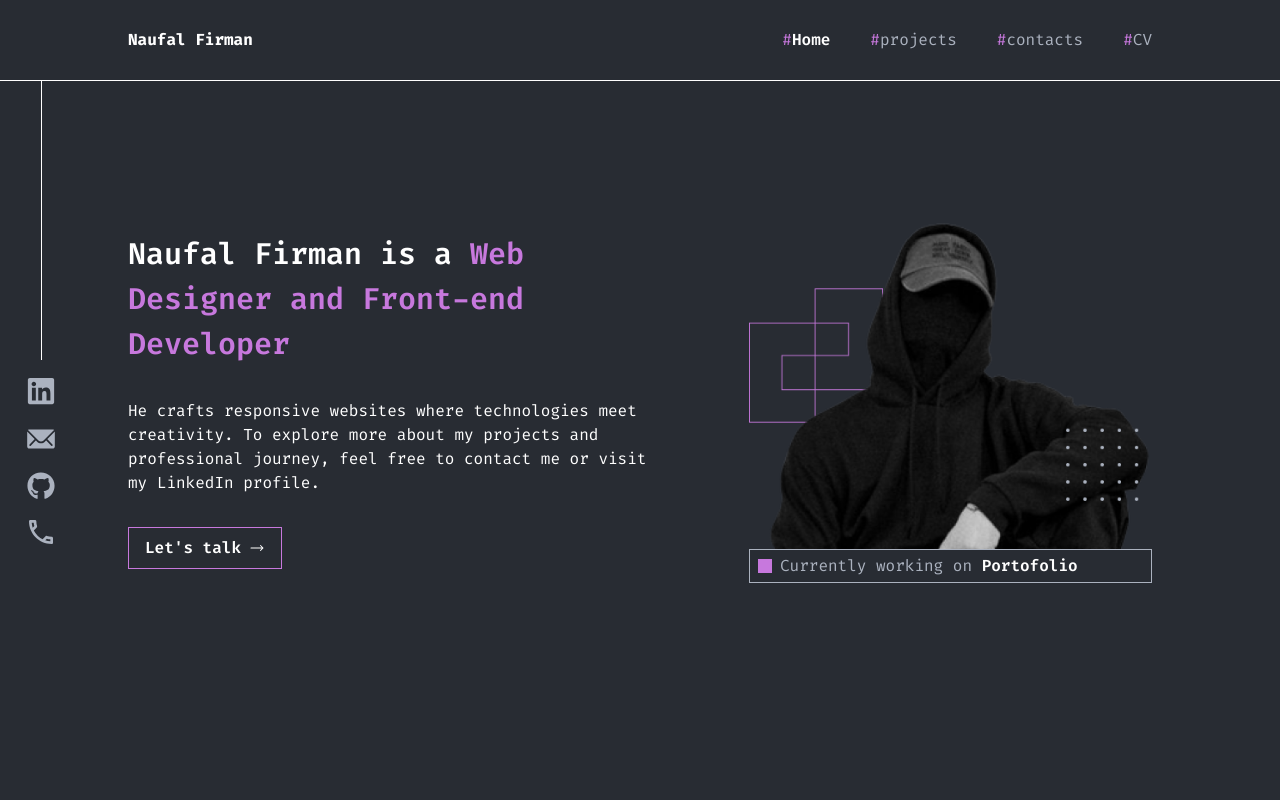
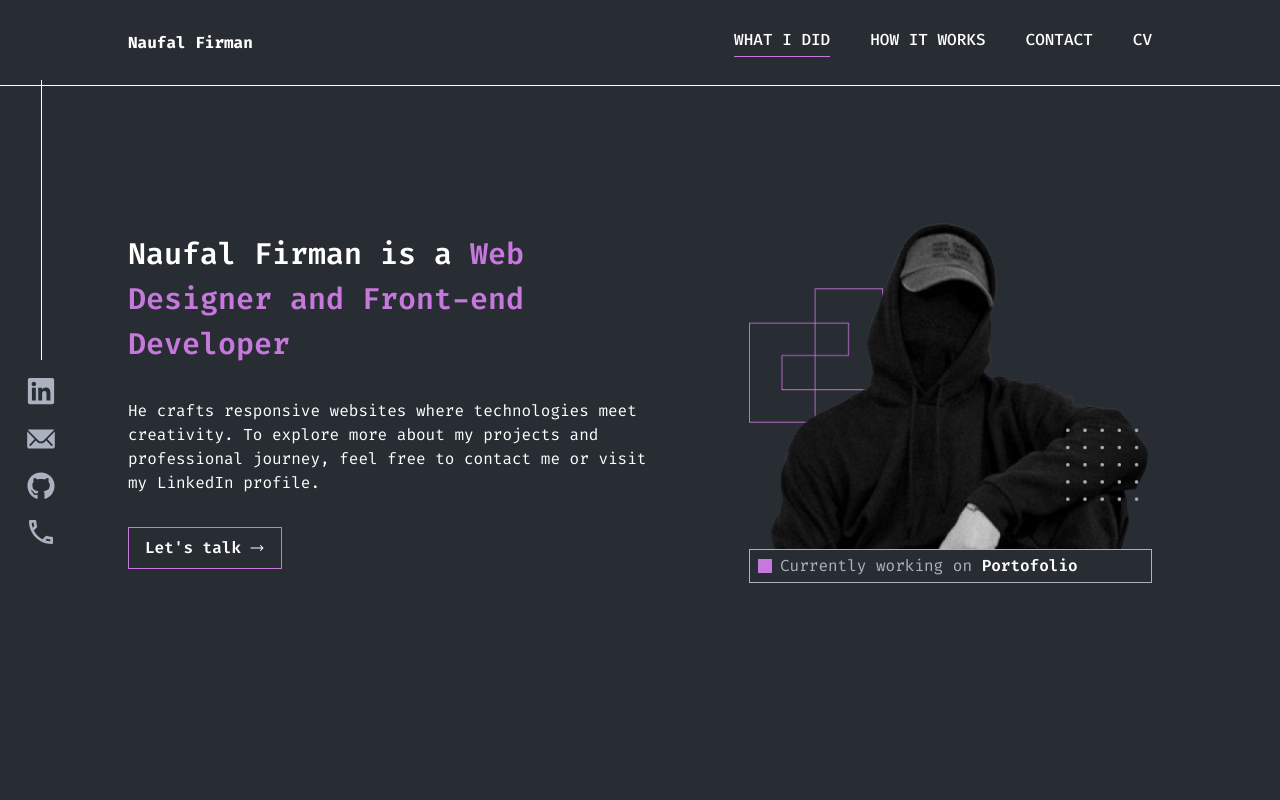
Before and after one commit to naufalF21/portofolio-web, a Next.js app: page / in a window 1280 px wide. Shown: the top 800 px of the page. Built offline with nearby package versions, Linux system fonts and the light colour scheme.

Commit message:
style: add frame motion in Navbar, Header

```diff
--- /dev/null
+++ b/components/AnimatedLink/index.js
@@ -0,0 +1,84 @@
+import { motion } from 'framer-motion';
+import { useState } from 'react';
+
+export default function AnimatedLink({ title }) {
+	const [isHovered, setHovered] = useState(false);
+	return (
+		<motion.div
+			className="relative cursor-pointer overflow-hidden"
+			onMouseEnter={() => setHovered(true)}
+			onMouseLeave={() => setHovered(false)}
+		>
+			<AnimatedWord title={title} animation={letterAnimation} isHovered={isHovered} />
+			<div className="absolute top-0">
+				<AnimatedWord title={title} animation={letterAnimationTwo} isHovered={isHovered} />
+			</div>
+		</motion.div>
+	);
+}
+
+const titleAnimation = {
+	rest: {
+		transition: {
+			staggerChildren: 0.003,
+		},
+	},
+	hover: {
+		transition: {
+			staggerChildren: 0.003,
+		},
+	},
+};
+
+const letterAnimation = {
+	rest: {
+		y: 0,
+	},
+	hover: {
+		y: -30,
+		transition: {
+			duration: 0.3,
+			ease: [0.6, 0.01, 0.05, 0.95],
+			type: 'tween',
+		},
+	},
+};
+
+const letterAnimationTwo = {
+	rest: {
+		y: 30,
+	},
+	hover: {
+		y: 0,
+		transition: {
+			duration: 0.3,
+			ease: [0.6, 0.01, 0.05, 0.95],
+			type: 'tween',
+		},
+	},
+};
+
+const AnimatedWord = ({ title, animation, isHovered }) => {
+	return (
+		<motion.span
+			variants={titleAnimation}
+			initial="rest"
+			animate={isHovered ? 'hover' : 'rest'}
+			className="relative whitespace-nowrap text-white font-medium"
+		>
+			{title.split('').map((character, i) =>
+				character === ' ' ? (
+					<span key={i}>&nbsp;</span>
+				) : (
+					<motion.span
+						key={i}
+						variants={animation}
+						className="relative inline-block whitespace-nowrap"
+					>
+						{character}
+					</motion.span>
+				)
+			)}
+		</motion.span>
+	);
+};
--- a/components/Header/index.js
+++ b/components/Header/index.js
@@ -8,22 +8,67 @@ import { FaLinkedin } from 'react-icons/fa';
 import { IoIosMail } from 'react-icons/io';
 import { FaGithub } from 'react-icons/fa';
 import { MdOutlineLocalPhone } from 'react-icons/md';
-import { CgMenuRight } from 'react-icons/cg';
-import { IoMdClose } from 'react-icons/io';
+import { motion, AnimatePresence } from 'framer-motion';
 import nav from '@/data/nav';
-import { motion } from 'framer-motion';
 
 export default function Header() {
 	const [open, setOpen] = useState(false);
 	const pathname = usePathname();
+	const menuVars = {
+		initial: {
+			scaleY: 0,
+		},
+		animate: {
+			scaleY: 1,
+			transition: {
+				duration: 0.5,
+				ease: [0.12, 0, 0.39, 0],
+			},
+		},
+		exit: {
+			scaleY: 0,
+			transition: {
+				delay: 0.5,
+				duration: 0.5,
+				ease: [0.22, 1, 0.36, 1],
+			},
+		},
+	};
+	const mobileNavLinkVars = {
+		initial: {
+			y: '30vh',
+			transition: {
+				duration: 0.5,
+				ease: [0.37, 0, 0.63, 1],
+			},
+		},
+		open: {
+			y: 0,
+			transition: {
+				ease: [0, 0.55, 0.45, 1],
+				duration: 0.7,
+			},
+		},
+	};
+	const containerVars = {
+		initial: {
+			transition: {
+				staggerChildren: 0.09,
+				staggerDirection: -1,
+			},
+		},
+		open: {
+			transition: {
+				delayChildren: 0.3,
+				staggerChildren: 0.09,
+				staggerDirection: 1,
+			},
+		},
+	};
 
 	return (
 		<>
-			<header
-				className={`fixed text-white lg:py-7 ${
-					!open && 'border-b'
-				} w-full bg-secondary top-0 z-50`}
-			>
+			<header className="fixed text-white lg:py-7 border-b w-full bg-secondary top-0 z-40">
 				<div className="fixed left-6 top-20 hidden lg:flex flex-col items-center gap-4">
 					<div className="w-[.8px] h-[35vh] bg-white"></div>
 					<div className="flex flex-col items-center gap-4 text-gray ">
@@ -71,54 +116,99 @@ export default function Header() {
 					{/* mobile nav */}
 					<div className="text-white lg:hidden">
 						<motion.button
-							className="cursor-pointer"
+							className="cursor-pointer font-medium uppercase text-white"
 							onClick={() => setOpen(!open)}
 							whileTap={{ scale: 0.9 }}
 						>
-							{open ? <IoMdClose size="38" /> : <CgMenuRight size="38" />}
+							Menu
 						</motion.button>
 					</div>
 					{/* end mobile nav */}
 				</div>
 			</header>
+			{/* mobile nav item */}
+			<AnimatePresence>
+				{open && (
+					<motion.div
+						variants={menuVars}
+						initial="initial"
+						animate="animate"
+						exit="exit"
+						className="h-screen w-full bg-primary origin-top fixed z-40 pb-5 px-4 flex flex-col justify-between left-0 top-0 lg:hidden"
+					>
+						<div className="text-secondary mx-auto flex flex-row justify-between items-center py-5 w-full">
+							<h2 className="font-bold text-base">Naufal Firman</h2>
+							<Navbar />
 							{/* mobile nav */}
-			{open && (
-				<div className="text-white h-screen w-full bg-secondary fixed z-40 pt-20 pb-5 px-4 flex flex-col justify-between lg:hidden">
-					<ul className="flex flex-col gap-6">
+							<div className="lg:hidden">
+								<motion.button
+									className="cursor-pointer font-medium uppercase"
+									onClick={() => setOpen(!open)}
+									whileTap={{ scale: 0.9 }}
+								>
+									Close
+								</motion.button>
+							</div>
+							{/* end mobile nav */}
+						</div>
+						<motion.div
+							className="flex flex-col gap-4 justify-center items-center h-full"
+							variants={containerVars}
+							initial="initial"
+							animate="open"
+							exit="initial"
+						>
 							{nav.map((item, index) => (
-							<li key={index} className="text-lg">
+								<div key={index} className="overflow-hidden">
+									<motion.div
+										className="text-4xl text-black uppercase"
+										variants={mobileNavLinkVars}
+									>
 										{/* <span className="text-primary">#</span> */}
 										<Link
 											href={item.link}
-									className={`text-gray capitalize hover:text-white hover:border-b-2 pb-1 ${
-										pathname === item.link ? 'text-white font-semibold' : ''
+											className={`text-secondary  hover:font-semibold hover:border-b-2 pb-1 ${
+												pathname === item.link
+													? 'text-secondary font-semibold'
+													: ''
 											}`}
 										>
 											{item.name}
 										</Link>
-							</li>
+									</motion.div>
+								</div>
 							))}
-					</ul>
-					<div className="flex flex-row items-center gap-8 text-gray justify-center">
-						<Link
-							href="https://www.linkedin.com/in/naufal-firman/"
-							className="hover:text-white"
+						</motion.div>
+						<motion.div
+							variants={containerVars}
+							initial="initial"
+							animate="open"
+							exit="initial"
 						>
+							<div className="overflow-hidden">
+								<motion.div
+									className="flex flex-row items-center gap-8 text-secondary justify-center"
+									variants={mobileNavLinkVars}
+								>
+									<Link href="https://www.linkedin.com/in/naufal-firman/">
 										<FaLinkedin size="40" />
 									</Link>
-						<Link href="mailto:naufalfirman098@gmail.com" className="hover:text-white">
+									<Link href="mailto:naufalfirman098@gmail.com">
 										<IoIosMail size="44" />
 									</Link>
-						<Link href="https://github.com/naufalF21" className="hover:text-white">
+									<Link href="https://github.com/naufalF21">
 										<FaGithub size="38" />
 									</Link>
-						<Link href="tel:+6289617404827" className="hover:text-white">
+									<Link href="tel:+6289617404827">
 										<MdOutlineLocalPhone size="42" />
 									</Link>
+								</motion.div>
 							</div>
-				</div>
+						</motion.div>
+					</motion.div>
 				)}
-			{/* end mobile nav */}
+			</AnimatePresence>
+			{/* end mobile nav item */}
 		</>
 	);
 }
--- a/components/Navbar/index.js
+++ b/components/Navbar/index.js
@@ -3,26 +3,23 @@
 import Link from 'next/link';
 import { usePathname } from 'next/navigation';
 import nav from '@/data/nav';
-import { motion } from 'framer-motion';
+import AnimatedLink from '../AnimatedLink';
 
 export default function Navbar() {
 	const pathname = usePathname();
 
 	return (
 		<nav>
-			<ul className="hidden lg:flex gap-10">
+			<ul className="hidden lg:flex gap-10 uppercase">
 				{nav.map((item, index) => (
-					<motion.li key={index} whileHover={{ scale: 1.1 }} whileTap={{ scale: 0.9 }}>
-						<span className="text-primary">#</span>
+					<li key={index} className="flex flex-col relative">
 						<Link
 							href={item.link}
-							className={`text-gray hover:text-white hover:border-b-2 pb-1 ${
-								pathname === item.link ? 'text-white font-semibold capitalize' : ''
-							}`}
+							className={pathname === item.link ? 'border-b border-primary pb-1' : ''}
 						>
-							{item.name}
+							<AnimatedLink title={item.name} />
 						</Link>
-					</motion.li>
+					</li>
 				))}
 			</ul>
 		</nav>
--- a/data/nav.js
+++ b/data/nav.js
@@ -1,14 +1,14 @@
 const nav = [
 	{
-		name: 'home',
+		name: 'What I did',
 		link: '/',
 	},
 	{
-		name: 'projects',
+		name: 'How it works',
 		link: '/projects',
 	},
 	{
-		name: 'contacts',
+		name: 'contact',
 		link: '/contacts',
 	},
 	{
```
Lines whose indentation alone changed are shown as unchanged.
